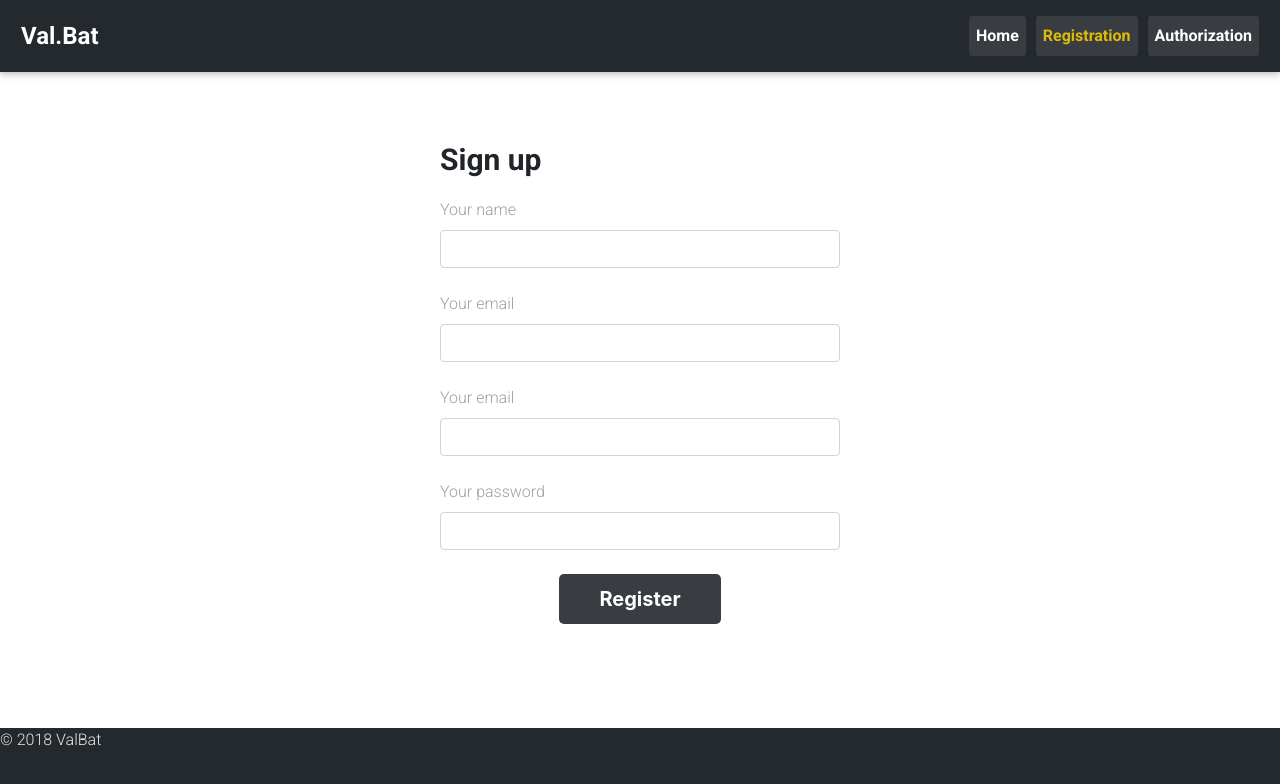
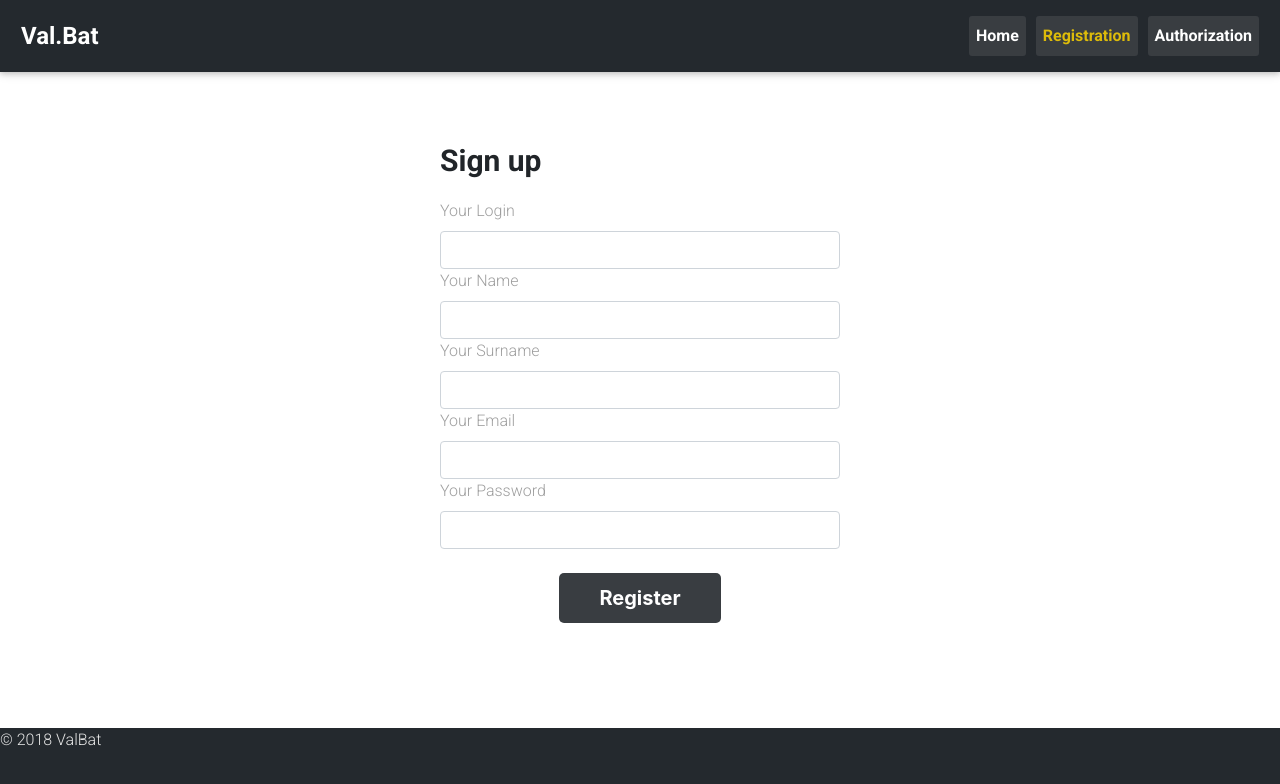
Before and after one commit to Koniushok/quiz_site, a React (Create React App) app: page /registration in a window 1280 px wide. Shown: the top 784 px of the page. Built offline with nearby package versions, Linux system fonts and the light colour scheme.

Commit message:
Form registration

```diff
--- a/src/App.jsx
+++ b/src/App.jsx
@@ -3,10 +3,10 @@ import Header from "./components/header/header.jsx";
 import Footer from "./components/footer/footer.jsx";
 import Main from "./components/main/main.jsx";
 
+const bgColor = "#24292e";
+const minH = "72px";
 class App extends Component {
   render() {
-    const bgColor = "#24292e";
-    const minH = "72px";
     return (
       <React.Fragment>
         <Header bg={bgColor} minHeight={minH} />
--- a/src/assets/styles/styledcomponents/component.js
+++ b/src/assets/styles/styledcomponents/component.js
@@ -38,7 +38,7 @@ export const BtLink = styled.a`
   ${StButton};
 `;
 
-export const BtBlock = styled.a`
+export const BtBlock = styled.div`
   ${StButton};
   display: inline-block;
 `;
--- a/src/components/main/authorization/authorization.jsx
+++ b/src/components/main/authorization/authorization.jsx
@@ -7,29 +7,48 @@ import {
 } from "../../../assets/styles/styledcomponents/component.js";
 
 class Authorization extends Component {
+  state = {
+    account: {
+      login: "",
+      password: ""
+    }
+  };
+  handleChange = e => {
+    const account = { ...this.state.account };
+    account[e.currentTarget.name] = e.currentTarget.value;
+    this.setState({ account });
+  };
+  handleSubmit = e => {
+    e.preventDefault();
+    console.log("Authorization hendle", this.state.account);
+  };
   render() {
     return (
       <BgAuthorization>
         <Title>Sign in</Title>
-        <form>
-          <div>
+        <form onSubmit={this.handleSubmit}>
           <Input
-              label="Your email"
+            value={this.state.account.login}
+            autoFocus
+            onChange={this.handleChange}
+            label="Your login"
+            name="login"
             icon="envelope"
             group
-              type="email"
             validate
             error="wrong"
             success="right"
           />
           <Input
+            value={this.state.account.password}
+            onChange={this.handleChange}
             label="Your password"
+            name="password"
             icon="lock"
             group
             type="password"
             validate
           />
-          </div>
           <div className="text-center">
             <Button light>Login</Button>
           </div>
--- a/src/components/main/home/home.jsx
+++ b/src/components/main/home/home.jsx
@@ -10,10 +10,10 @@ class Home extends Component {
       <BgHome>
         <p>Val Quiz</p>
         <Link to="/authorization">
-          <BtBlock margin="10% 20px 0px 20px">Log in</BtBlock>
+          <BtBlock margin="10% 20px 0px 20px">Sign in</BtBlock>
         </Link>
         <Link to="/registration">
-          <BtBlock margin="10% 20px 0px 20px">Create an account</BtBlock>
+          <BtBlock margin="10% 20px 0px 20px">Sign up</BtBlock>
         </Link>
       </BgHome>
     );
--- a/src/components/main/main.jsx
+++ b/src/components/main/main.jsx
@@ -1,5 +1,5 @@
 import React, { Component } from "react";
-import { Switch, Route } from "react-router-dom";
+import { Switch, Route, Redirect } from "react-router-dom";
 import imgFon from "../../assets/images/fon.jpg";
 
 //content
@@ -14,9 +14,15 @@ class Main extends Component {
         <Route exact path="/" component={Home} />
         <Route path="/registration" component={Registration} />
         <Route path="/authorization" component={Authorization} />
+        <Route path="/not-found" component={Not_fount} />
+        <Redirect to="/not-found" />
       </Switch>
     );
   }
 }
 
+const Not_fount = () => {
+  return <p>not-found</p>;
+};
+
 export default Main;
--- a/src/components/main/registration/registration.jsx
+++ b/src/components/main/registration/registration.jsx
@@ -5,51 +5,104 @@ import {
   Title
 } from "../../../assets/styles/styledcomponents/component.js";
 
+const formItems = [
+  {
+    name: "login",
+    type: "text",
+    id: "defaultFormRegisterLoginEx",
+    className: "form-control",
+    label: "Your Login"
+  },
+  {
+    name: "name",
+    type: "text",
+    id: "defaultFormRegisterNameEx",
+    className: "form-control",
+    label: "Your Name"
+  },
+  {
+    name: "surname",
+    type: "text",
+    id: "defaultFormRegisterSurnameEx",
+    className: "form-control",
+    label: "Your Surname"
+  },
+  {
+    name: "email",
+    type: "email",
+    id: "defaultFormRegisterEmailmEx",
+    className: "form-control",
+    label: "Your Email"
+  },
+  {
+    name: "password",
+    type: "password",
+    id: "defaultFormRegisterPasswordEx",
+    className: "form-control",
+    label: "Your Password"
+  }
+];
+
 class Registration extends Component {
+  state = {
+    account: {
+      name: "",
+      surname: "",
+      email: "",
+      login: "",
+      password: ""
+    },
+    error: {}
+  };
+  handleChange = ({ currentTarget: input }) => {
+    const account = { ...this.state.account };
+    account[input.name] = input.value;
+    this.setState({ account });
+  };
+  handleSubmit = e => {
+    e.preventDefault();
+    if (this.validate()) console.log("Registration hendle", this.state.account);
+    else console.error("Registration hendle");
+  };
+  validate() {
+    let test = true;
+    const { account } = this.state;
+    const error = {};
+    for (let item in account) {
+      if (account[item].trim() === "") {
+        test = false;
+        error[item] = "required";
+      }
+    }
+    this.setState({ error });
+    return test;
+  }
   render() {
     return (
       <BgRegisration>
-        <FormRegistration>
+        <FormRegistration onSubmit={this.handleSubmit}>
           <Title>Sign up</Title>
           <form>
-            <label htmlFor="defaultFormRegisterNameEx" className="grey-text">
-              Your name
-            </label>
-            <input
-              type="text"
-              id="defaultFormRegisterNameEx"
-              className="form-control"
-            />
-            <br />
-            <label htmlFor="defaultFormRegisterEmailEx" className="grey-text">
-              Your email
-            </label>
-            <input
-              type="email"
-              id="defaultFormRegisterEmailEx"
-              className="form-control"
-            />
-            <br />
-            <label htmlFor="defaultFormRegisterConfirmEx" className="grey-text">
-              Your email
-            </label>
-            <input
-              type="email"
-              id="defaultFormRegisterConfirmEx"
-              className="form-control"
-            />
-            <br />
-            <label
-              htmlFor="defaultFormRegisterPasswordEx"
-              className="grey-text"
-            >
-              Your password
-            </label>
-            <input
-              type="password"
-              id="defaultFormRegisterPasswordEx"
-              className="form-control"
-            />
+            {formItems.map(item => (
+              <React.Fragment key={item.id}>
+                <label htmlFor={item.id} className="grey-text">
+                  {item.label}
+                </label>
+                <input
+                  name={item.name}
+                  type={item.type}
+                  id={item.id}
+                  className={item.className}
+                  onChange={this.handleChange}
+                  value={this.state.account[item.name]}
+                />
+                {this.state.error[item.name] && (
+                  <div className="alert alert-danger">
+                    {this.state.error[item.name]}
+                  </div>
+                )}
+              </React.Fragment>
+            ))}
             <div className="text-center mt-4">
               <Button light type="submit">
                 Register
```
Lines whose indentation alone changed are shown as unchanged.
